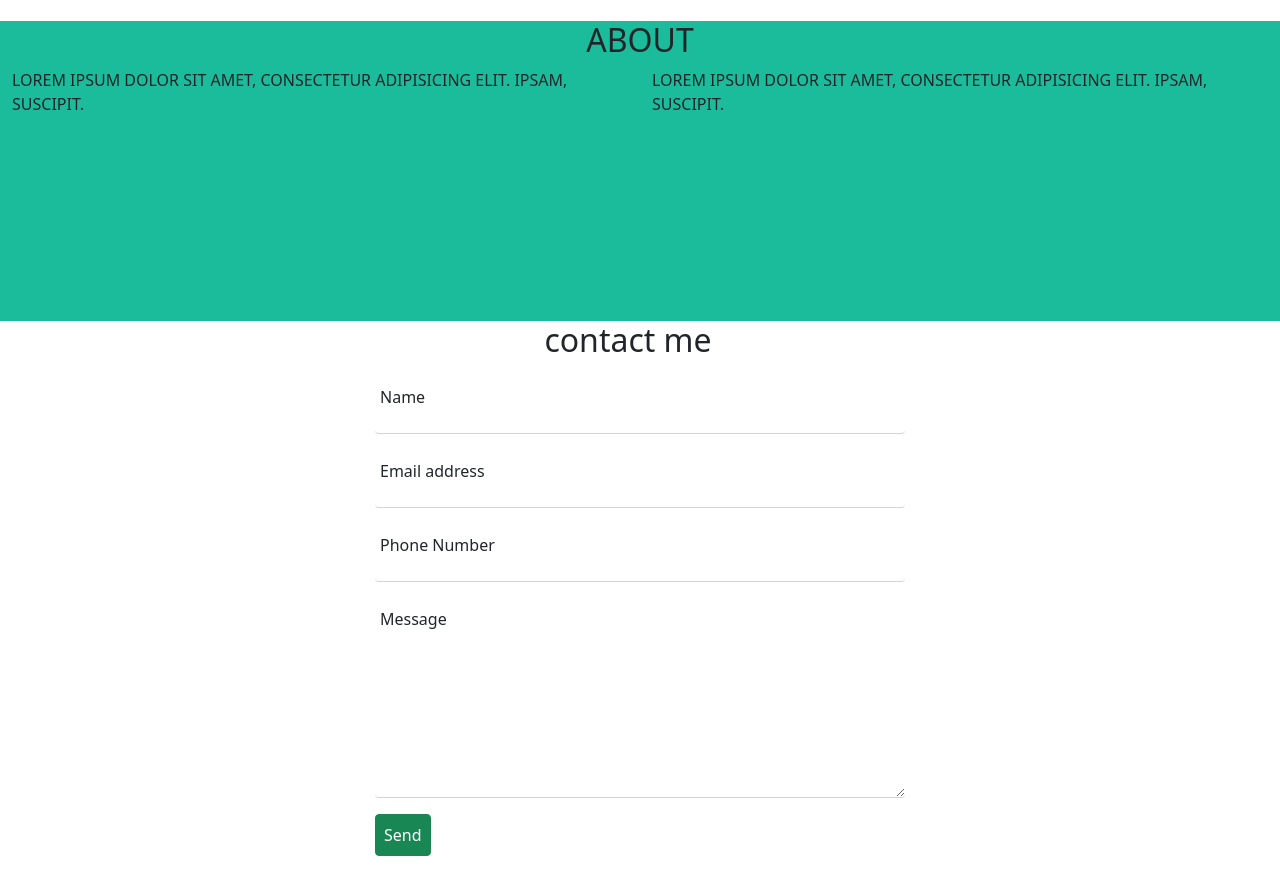
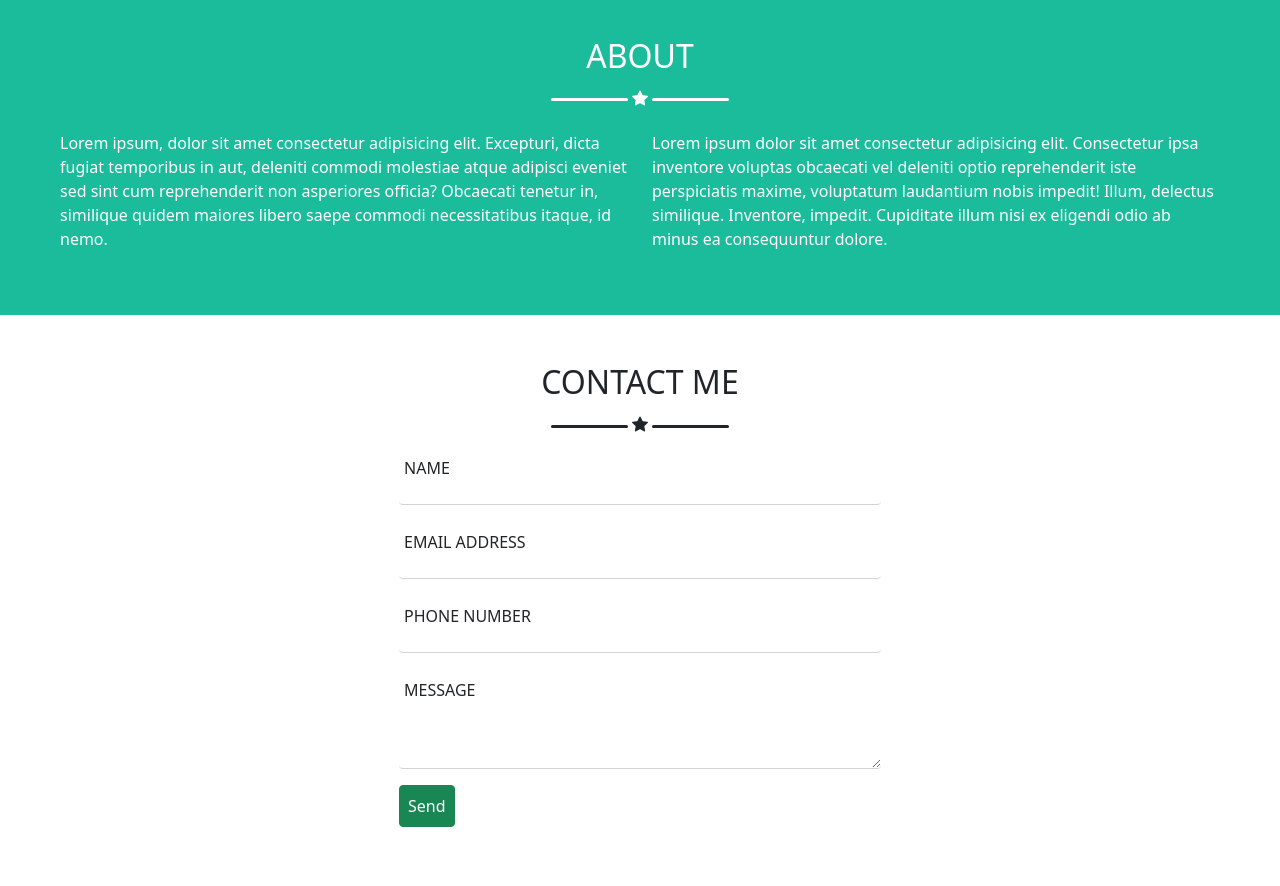
Before and after one commit to EdoardoRagazzi/html-css-bootstrap-freelancer, a plain HTML site: page index.html in a window 1280 px wide. Shown: the part 1313-2199 px from the top of the page. Drawn offline with nearby package versions, Linux system fonts and the light colour scheme.

Commit message:
about / contact

```diff
--- a/css/style.css
+++ b/css/style.css
@@ -15,7 +15,6 @@
     line-height: 24px;
     display: inline-block;
     vertical-align: middle;
-
 }
 .bar{
     height:30px;
@@ -24,9 +23,10 @@
 /*---------JUMBOTROON-------*/
 #jumbotroon{
     background-color: #1ABC9C;
-    min-height: 600px;
+
     width: 100%;
     color: white;
+    margin-top: 55px;
 }
 #jumbotroon h4{
     padding-top: 20px;
@@ -37,8 +37,7 @@
 }
 
 .image img{
-   width: 20%;
-   height:20%;
+   width: 200px;
    text-align: center;
    justify-content: center;
 }
@@ -53,10 +52,9 @@
 /*----------ABOUT-----------*/
 #about {
     background-color:#1ABC9C;
-    height: 300px;
     width: 100%;
 }
-.contact{
+#contact{
     background-color:white;
     height: 600PX;
     width: 100%;;
@@ -68,7 +66,7 @@
     border-bottom: 1px solid #ced4da;
 }
 /*--------FOOTER--------*/
-.footer{
+footer{
     background-color:#3A546D;
     overflow-x: hidden;
 }
--- a/index.html
+++ b/index.html
@@ -16,12 +16,12 @@
 <body>
     <!-- START FREELANCE  -->
     <!-- -----CONTAINER----- -->
-    <header>
+    <header class="fixed-top container_nav">
         <div class="container-fluid">
             <!-------------NAV MENU ----------->
             <div class="row">
                 <div class="col-12">
-                    <nav class="navbar navbar-expand-sm navbar-light  fixed-top container_nav ">
+                    <nav class="navbar navbar-expand-sm navbar-light   ">
                         <div class="container">
                             <a class="navbar-brand text-uppercase text-white fw-bolder" href="#">Start bootstrap</a>
                             <button class="navbar-toggler" type="button" data-bs-toggle="collapse"
@@ -53,8 +53,8 @@
     <!-- ----------JUMBOTROON---------- -->
     <section id="jumbotroon">
         <div class="container">
-            <div class="row  pt-5 justify-content-center text-uppercase ">
-                <div class="col-12   justify-content-center text-center pt-5">
+            <div class="row  p-5 justify-content-center text-uppercase ">
+                <div class="col-12    text-center ">
                     <div class="image  ">
                         <img src="img/avatar.svg" alt="avatar random">
                     </div>
@@ -64,16 +64,18 @@
                         <i class="bi bi-star-fill"></i>
                         <div class="progress"></div>
                     </div>
-                    <div class="flex-shrink-1 flex-nowrap">
+
                     <h4>Graphic artist-web designer-illustrator</h4>
-                    </div>
+
                 </div>
             </div>
         </div>
     </section>
-    <!-- ---------PORTFOLIO---------- -->
+    <!---------END JUMBOTROON--------->
+
+    <!-----------PORTFOLIO------------>
     <section id="portfolio">
-        <div class="container">
+        <div class="container p-5">
             <div class="row">
                 <div class="col">
                     <div class="row justify-content-center text-center text-uppercase pb-5">
@@ -122,23 +124,35 @@
             </div>
         </div>
     </section>
+    <!-----------END PORTFOLIO------------>
     <!----------ABOUT--------->
     <section id="about">
         <div class="container-fluid">
-            <div class="row text-uppercase">
+            <div class="row  text-white p-5">
                 <div class="col">
-                    <div class="row">
+                    <div class="row justify-content-center text-uppercase text-center">
                         <div class="col">
                             <h2 class="text-center">about</h2>
+                            <div class="bar pb-5">
+                                <div class="progress "></div>
+                                <i class="bi bi-star-fill"></i>
+                                <div class="progress"></div>
                             </div>
                         </div>
-                    <div class="row">
-                        <div class="col-12 col-md-6">
-                            <p>Lorem ipsum dolor sit amet, consectetur adipisicing elit. Ipsam, suscipit.
+                    </div>
+                    <div class="row justify-content-center  ">
+                        <div class="col-8 col-md-6">
+                            <p>Lorem ipsum, dolor sit amet consectetur adipisicing elit. Excepturi, dicta fugiat
+                                temporibus in aut, deleniti commodi molestiae atque adipisci eveniet sed sint cum
+                                reprehenderit non asperiores officia? Obcaecati tenetur in, similique quidem maiores
+                                libero saepe commodi necessitatibus itaque, id nemo.
                             </p>
                         </div>
-                        <div class="col-12 col-md-6">
-                            <p>Lorem ipsum dolor sit amet, consectetur adipisicing elit. Ipsam, suscipit.
+                        <div class="col-8 col-md-6">
+                            <p>Lorem ipsum dolor sit amet consectetur adipisicing elit. Consectetur ipsa inventore
+                                voluptas obcaecati vel deleniti optio reprehenderit iste perspiciatis maxime, voluptatum
+                                laudantium nobis impedit! Illum, delectus similique. Inventore, impedit. Cupiditate
+                                illum nisi ex eligendi odio ab minus ea consequuntur dolore.
                             </p>
                         </div>
                     </div>
@@ -146,12 +160,21 @@
             </div>
         </div>
     </section>
+    <!----------END ABOUT--------->
     <!---------CONTACT ME------------>
-    <div class="container contact">
-        <div class="row ">
+    <section id="contact">
+        <div class="container">
+            <div class="row text-uppercase p-5">
                 <div class="col">
-                <div class="row title">
+                    <div class="row justify-content-center text-center ">
+                        <div class="col">
                             <h2 class="text-center">contact me</h2>
+                            <div class="bar ">
+                                <div class="progress bg-dark"></div>
+                                <i class="bi bi-star-fill"></i>
+                                <div class="progress bg-dark"></div>
+                            </div>
+                        </div>
                     </div>
                     <div class="row justify-content-center">
                         <div class="col-8 col-md-6">
@@ -169,20 +192,22 @@
                             </div>
                             <div class="form-floating p-2">
                                 <textarea class="form-control" placeholder="Leave a comment here" id="floatingMessage"
-                                style="height: 200px"></textarea>
+                                    style="height: 100px"></textarea>
                                 <label for="floatingMessage">Message</label>
                             </div>
                             <div class="form-floating p-2">
                                 <button type="button" class="btn btn-success p-2 ">Send</button>
                             </div>
-
-
                         </div>
                     </div>
                 </div>
             </div>
         </div>
-    <div class="container-fluid footer">
+    </section>
+    <!--------- END CONTACT ME------------>
+    <!-----------FOOTER---------->
+    <footer>
+        <div class="container-fluid">
             <div class="row  justify-content-around">
                 <div class="col-12 col-md-4 ">
                     <h2>LOCATION</h2>
@@ -206,6 +231,8 @@
                 </div>
             </div>
         </div>
+    </footer>
+    <!-----------END FOOTER---------->
     <!-- JavaScript Bundle with Popper -->
     <script src="https://cdn.jsdelivr.net/npm/bootstrap@5.0.1/dist/js/bootstrap.bundle.min.js"
         integrity="sha384-gtEjrD/SeCtmISkJkNUaaKMoLD0//ElJ19smozuHV6z3Iehds+3Ulb9Bn9Plx0x4" crossorigin="anonymous">
```
Lines whose indentation alone changed are shown as unchanged.
